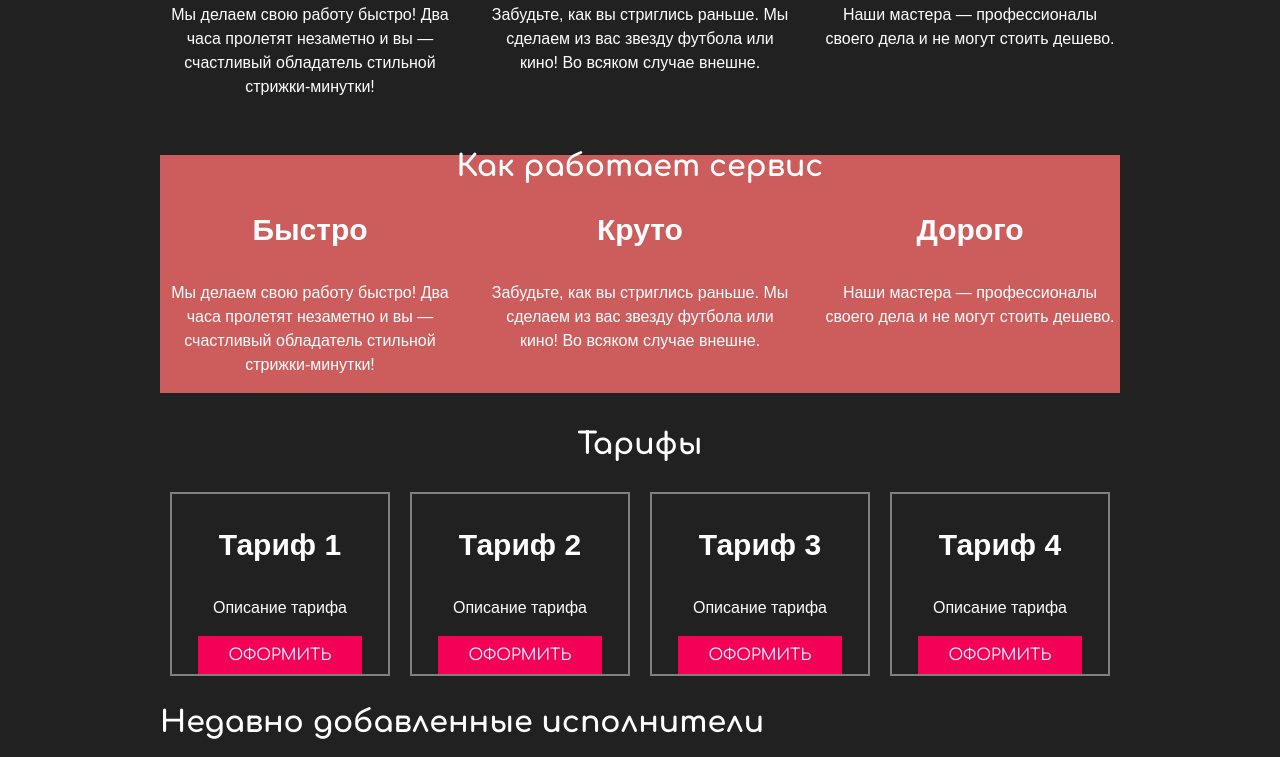
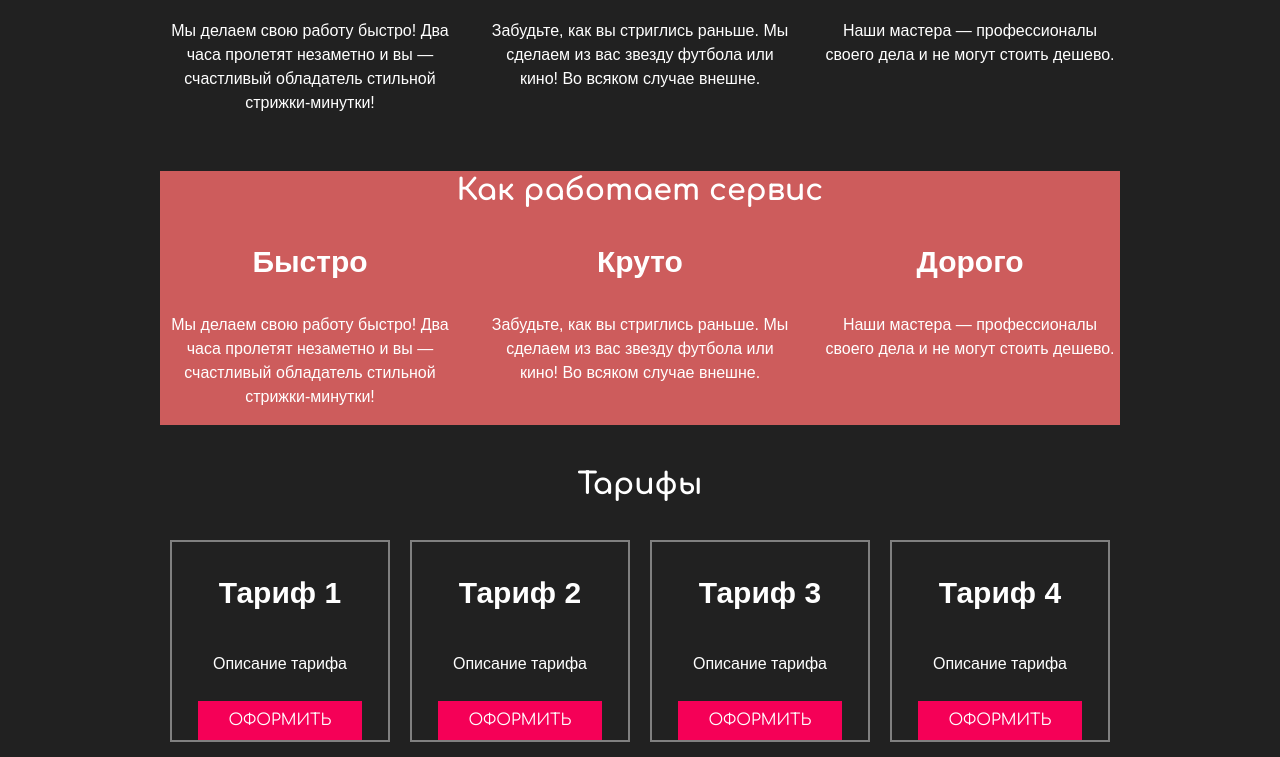
Before and after one commit to Gabymeow/lending, a plain HTML site: page index.html in a window 1280 px wide. Shown: the part 562-1319 px from the top of the page. Drawn offline with Linux system fonts and the light colour scheme.

Commit message:
line-height

```diff
--- a/css/style.css
+++ b/css/style.css
@@ -4,7 +4,7 @@ body {
 
     font-family: sans-serif;
     font-size: 16px;
-    line-height: 24px;
+    line-height: 40px;
 
     color: white;
 
@@ -15,7 +15,9 @@ h1, h2 {
     font-family: 'Comfortaa', sans-serif;
     line-height: 24px;
     font-size: 30px;
+    line-height: 40px;
     font-weight: 700;
+
 }
 
 .visual-hidden {
```
